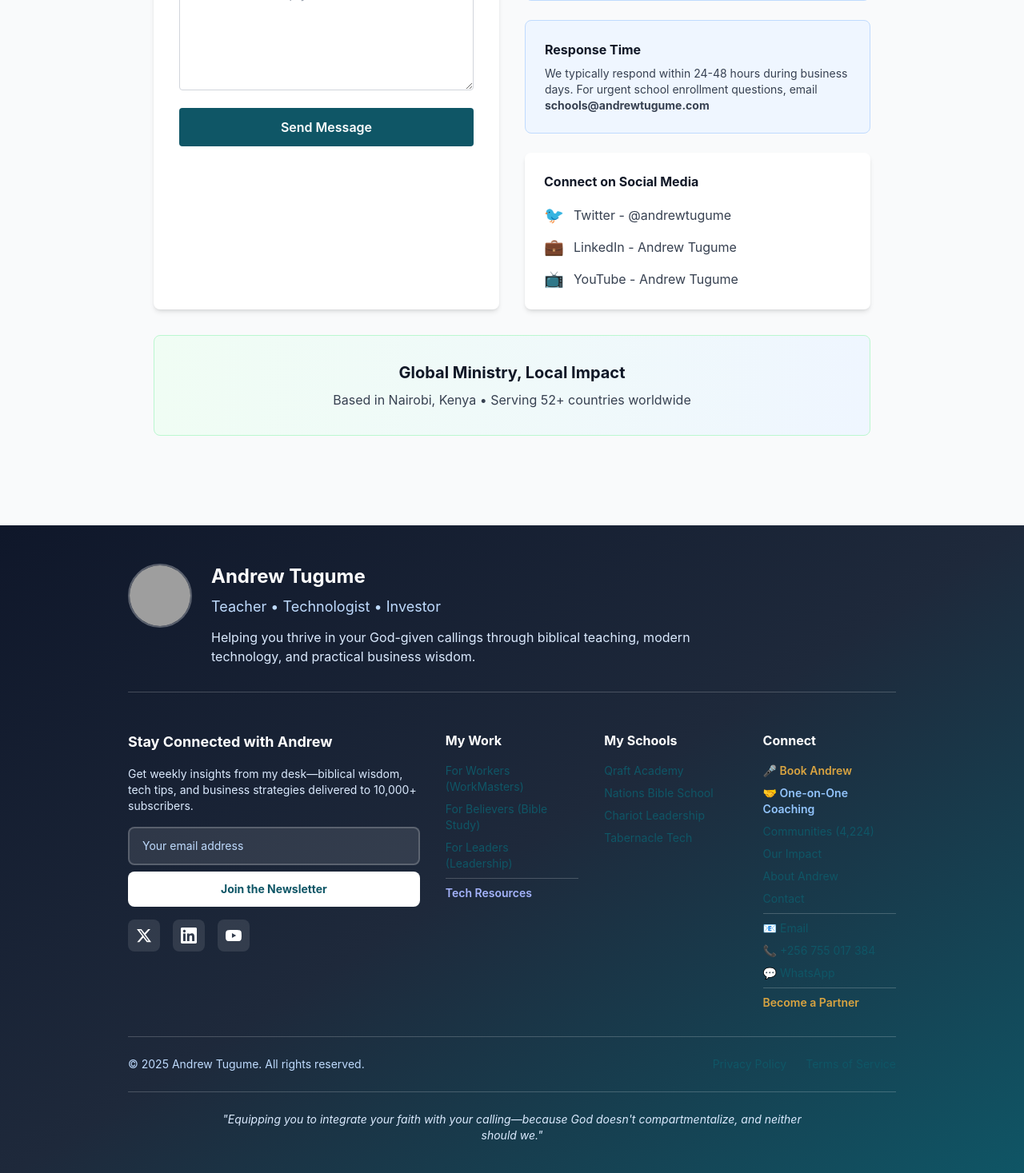
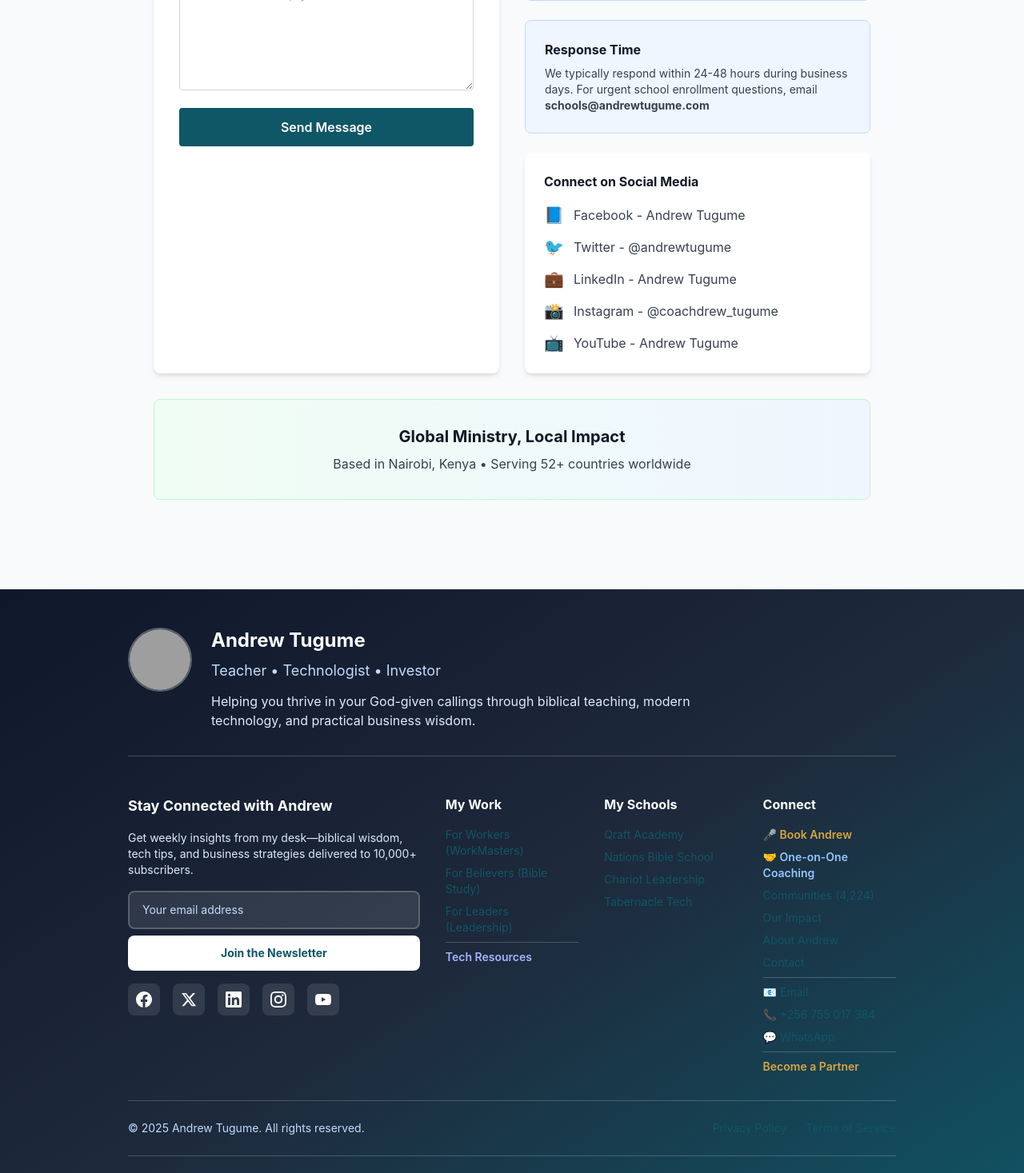
Before and after one commit to tugumeandree/andrewtugume.com, a Next.js app: page /contact in a window 1280 px wide. Shown: the part 754-2221 px from the top of the page at 80% size. Built offline with nearby package versions, Linux system fonts and the light colour scheme; grey boxes are pictures that could not be loaded.

Commit message:
added workmasters

```diff
--- a/src/app/contact/page.tsx
+++ b/src/app/contact/page.tsx
@@ -98,13 +98,21 @@
           <div className="bg-white rounded-lg shadow-md p-6">
             <h3 className="font-bold mb-4">Connect on Social Media</h3>
             <div className="space-y-3">
+              <a href="https://www.facebook.com/drewtugume/" target="_blank" rel="noopener noreferrer" className="flex items-center gap-3 text-gray-700 hover:text-primary">
+                <span className="text-xl">📘</span>
+                <span>Facebook - Andrew Tugume</span>
+              </a>
               <a href="https://twitter.com/andrewtugume" className="flex items-center gap-3 text-gray-700 hover:text-primary">
                 <span className="text-xl">🐦</span>
                 <span>Twitter - @andrewtugume</span>
               </a>
-              <a href="https://linkedin.com/in/andrewtugume" className="flex items-center gap-3 text-gray-700 hover:text-primary">
+              <a href="https://www.linkedin.com/in/andrew-tugume-402ba3142/" target="_blank" rel="noopener noreferrer" className="flex items-center gap-3 text-gray-700 hover:text-primary">
                 <span className="text-xl">💼</span>
                 <span>LinkedIn - Andrew Tugume</span>
+              </a>
+              <a href="https://www.instagram.com/coachdrew_tugume/" target="_blank" rel="noopener noreferrer" className="flex items-center gap-3 text-gray-700 hover:text-primary">
+                <span className="text-xl">📸</span>
+                <span>Instagram - @coachdrew_tugume</span>
               </a>
               <a href="https://youtube.com/@andrewtugume" className="flex items-center gap-3 text-gray-700 hover:text-primary">
                 <span className="text-xl">📺</span>
--- a/src/components/Footer.tsx
+++ b/src/components/Footer.tsx
@@ -46,14 +46,24 @@
               </button>
             </form>
             <div className="flex gap-4 justify-center sm:justify-start">
+              <a href="https://www.facebook.com/drewtugume/" target="_blank" rel="noopener noreferrer" aria-label="Facebook" className="w-10 h-10 bg-white/10 rounded-lg flex items-center justify-center hover:bg-white/20 transition-colors">
+                <svg className="w-5 h-5 text-white" fill="currentColor" viewBox="0 0 24 24">
+                  <path d="M24 12.073c0-6.627-5.373-12-12-12s-12 5.373-12 12c0 5.99 4.388 10.954 10.125 11.854v-8.385H7.078v-3.47h3.047V9.43c0-3.007 1.792-4.669 4.533-4.669 1.312 0 2.686.235 2.686.235v2.953H15.83c-1.491 0-1.956.925-1.956 1.874v2.25h3.328l-.532 3.47h-2.796v8.385C19.612 23.027 24 18.062 24 12.073z"/>
+                </svg>
+              </a>
               <a href="https://x.com/_drewtugume" target="_blank" rel="noopener noreferrer" aria-label="Twitter" className="w-10 h-10 bg-white/10 rounded-lg flex items-center justify-center hover:bg-white/20 transition-colors">
                 <svg className="w-5 h-5 text-white" fill="currentColor" viewBox="0 0 24 24">
                   <path d="M18.244 2.25h3.308l-7.227 8.26 8.502 11.24H16.17l-5.214-6.817L4.99 21.75H1.68l7.73-8.835L1.254 2.25H8.08l4.713 6.231zm-1.161 17.52h1.833L7.084 4.126H5.117z"/>
                 </svg>
               </a>
-              <a href="https://linkedin.com/" target="_blank" rel="noopener noreferrer" aria-label="LinkedIn" className="w-10 h-10 bg-white/10 rounded-lg flex items-center justify-center hover:bg-white/20 transition-colors">
+              <a href="https://www.linkedin.com/in/andrew-tugume-402ba3142/" target="_blank" rel="noopener noreferrer" aria-label="LinkedIn" className="w-10 h-10 bg-white/10 rounded-lg flex items-center justify-center hover:bg-white/20 transition-colors">
                 <svg className="w-5 h-5 text-white" fill="currentColor" viewBox="0 0 24 24">
                   <path d="M20.447 20.452h-3.554v-5.569c0-1.328-.027-3.037-1.852-3.037-1.853 0-2.136 1.445-2.136 2.939v5.667H9.351V9h3.414v1.561h.046c.477-.9 1.637-1.85 3.37-1.85 3.601 0 4.267 2.37 4.267 5.455v6.286zM5.337 7.433c-1.144 0-2.063-.926-2.063-2.065 0-1.138.92-2.063 2.063-2.063 1.14 0 2.064.925 2.064 2.063 0 1.139-.925 2.065-2.064 2.065zm1.782 13.019H3.555V9h3.564v11.452zM22.225 0H1.771C.792 0 0 .774 0 1.729v20.542C0 23.227.792 24 1.771 24h20.451C23.2 24 24 23.227 24 22.271V1.729C24 .774 23.2 0 22.222 0h.003z"/>
+                </svg>
+              </a>
+              <a href="https://www.instagram.com/coachdrew_tugume/" target="_blank" rel="noopener noreferrer" aria-label="Instagram" className="w-10 h-10 bg-white/10 rounded-lg flex items-center justify-center hover:bg-white/20 transition-colors">
+                <svg className="w-5 h-5 text-white" fill="currentColor" viewBox="0 0 24 24">
+                  <path d="M12 2.163c3.204 0 3.584.012 4.85.07 3.252.148 4.771 1.691 4.919 4.919.058 1.265.069 1.645.069 4.849 0 3.205-.012 3.584-.069 4.849-.149 3.225-1.664 4.771-4.919 4.919-1.266.058-1.644.07-4.85.07-3.204 0-3.584-.012-4.849-.07-3.26-.149-4.771-1.699-4.919-4.92-.058-1.265-.07-1.644-.07-4.849 0-3.204.013-3.583.07-4.849.149-3.227 1.664-4.771 4.919-4.919 1.266-.057 1.645-.069 4.849-.069zm0-2.163c-3.259 0-3.667.014-4.947.072-4.358.2-6.78 2.618-6.98 6.98-.059 1.281-.073 1.689-.073 4.948 0 3.259.014 3.668.072 4.948.2 4.358 2.618 6.78 6.98 6.98 1.281.058 1.689.072 4.948.072 3.259 0 3.668-.014 4.948-.072 4.354-.2 6.782-2.618 6.979-6.98.059-1.28.073-1.689.073-4.948 0-3.259-.014-3.667-.072-4.947-.196-4.354-2.617-6.78-6.979-6.98-1.281-.059-1.69-.073-4.949-.073zm0 5.838c-3.403 0-6.162 2.759-6.162 6.162s2.759 6.163 6.162 6.163 6.162-2.759 6.162-6.163c0-3.403-2.759-6.162-6.162-6.162zm0 10.162c-2.209 0-4-1.79-4-4 0-2.209 1.791-4 4-4s4 1.791 4 4c0 2.21-1.791 4-4 4zm6.406-11.845c-.796 0-1.441.645-1.441 1.44s.645 1.44 1.441 1.44c.795 0 1.439-.645 1.439-1.44s-.644-1.44-1.439-1.44z"/>
                 </svg>
               </a>
               <a href="https://youtube.com/" target="_blank" rel="noopener noreferrer" aria-label="YouTube" className="w-10 h-10 bg-white/10 rounded-lg flex items-center justify-center hover:bg-white/20 transition-colors">
```
Also changed, not shown: 1 other file (tests, documents, lock files or other folders).
